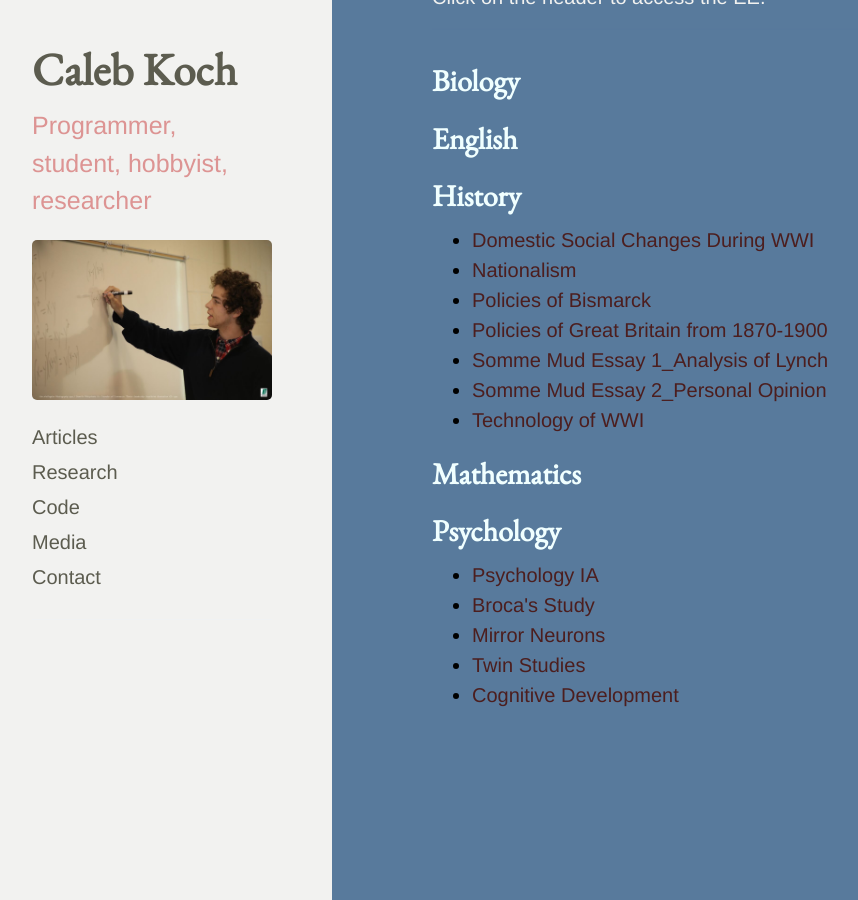
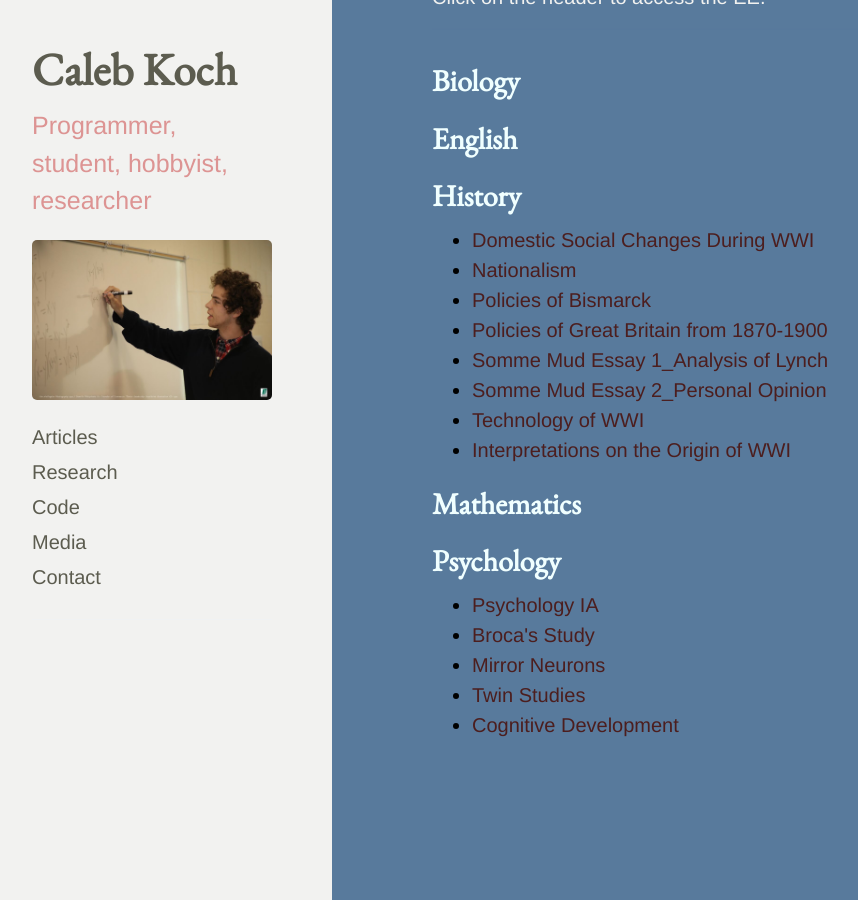
Before and after one commit to cakoch10/cakoch10.github.io, a Jekyll site: the page built from IB.md, in a window 1280 px wide and 900 px high, scrolled down 1062 px. Shown: the whole window, without its empty margins (28-886 px from the left). Built offline with Jekyll 4.4.1, drawn with Linux system fonts in a browser that asks for light colours.

Commit message:
Update IB.md

```diff
--- a/IB.md
+++ b/IB.md
@@ -43,6 +43,7 @@
   <li><a href="https://drive.google.com/file/d/0B4OeX3-AwFSzSW1YdVBHclY0Uk0/view?usp=sharing" target="_blank">Somme Mud Essay 1_Analysis of Lynch</a></li>
   <li><a href="https://drive.google.com/file/d/0B4OeX3-AwFSzaXFRRjVaVnVDLTg/view?usp=sharing" target="_blank">Somme Mud Essay 2_Personal Opinion</a></li>
   <li><a href="https://drive.google.com/file/d/0B4OeX3-AwFSzWEtVcHlpOTFzTUE/view?usp=sharing" target="_blank">Technology of WWI</a></li>
+  <li><a href="https://drive.google.com/file/d/0B4OeX3-AwFSzMnRPV3Jnc2t5M2s/view?usp=sharing" target="_blank">Interpretations on the Origin of WWI</a></li>
 </ul>
 
 <h2>Mathematics</h2>
```
